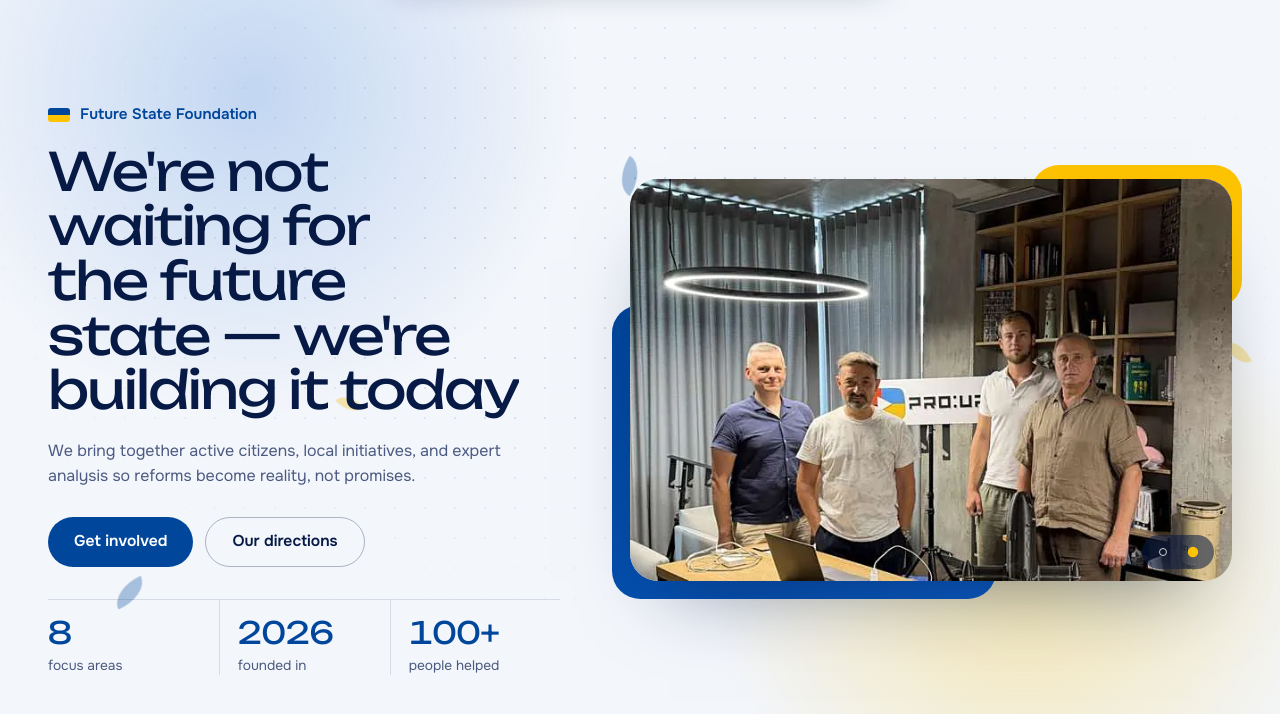
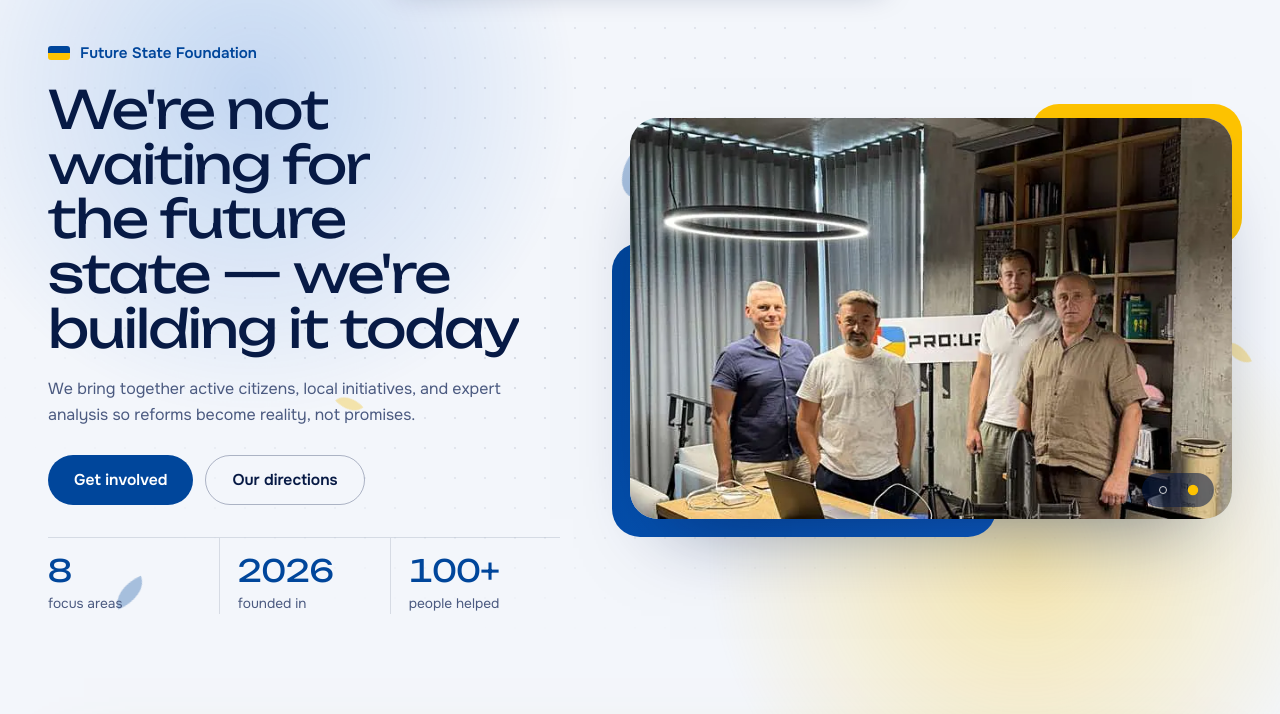
Before and after one commit to angelinaua15-bit/Future-State-Foundation-website, a plain HTML site: page index.html in a window 1280 px wide. Shown: the part 67-781 px from the top of the page. Drawn offline with nearby package versions, Linux system fonts and the light colour scheme; some packages are replaced by stand-ins of ours; a script that the page names is missing.

Commit message:
fix(hero): прибрано зайвий порожній простір над заголовком
Co-Authored-By: Claude Opus 5.5 <noreply@anthropic.com>
Claude-Session: https://claude.ai/code/session_018Lywu9Fohw4n1vHmu4oPKg

```diff
--- a/assets/css/style.css
+++ b/assets/css/style.css
@@ -994,11 +994,8 @@ ol {
    ========================================================================== */
 .hero {
   position: relative;
-  padding-block: calc(var(--header-h) + clamp(28px, 5vh, 64px)) clamp(32px, 5vh, 64px);
-  min-height: min(100vh, 920px);
-  min-height: min(100svh, 920px);
-  display: grid;
-  align-items: center;
+  /* Без «на весь екран»: висота = контент, тож над заголовком немає порожнечі */
+  padding-block: calc(var(--header-h) + clamp(16px, 2.5vw, 36px)) clamp(28px, 4vw, 56px);
 }
 .hero__grid {
   display: grid;
```
Also changed, not shown: 1 other file.
